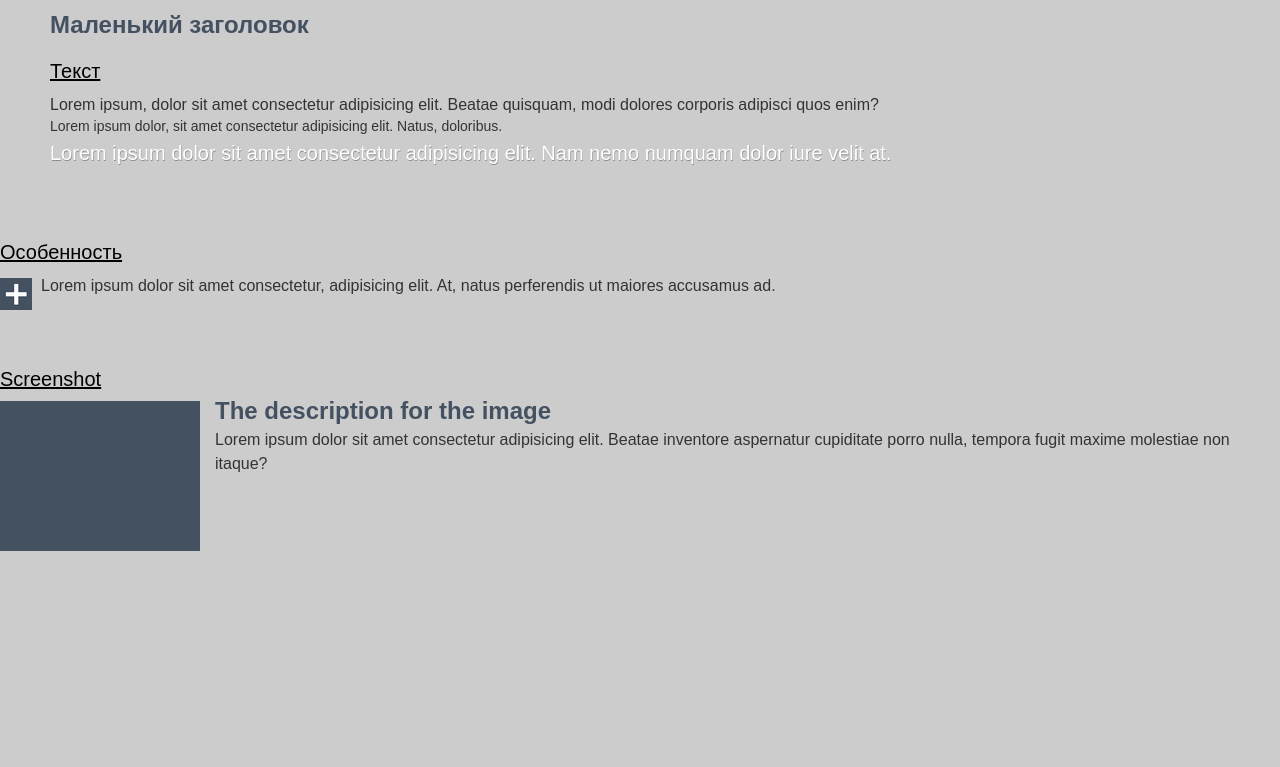
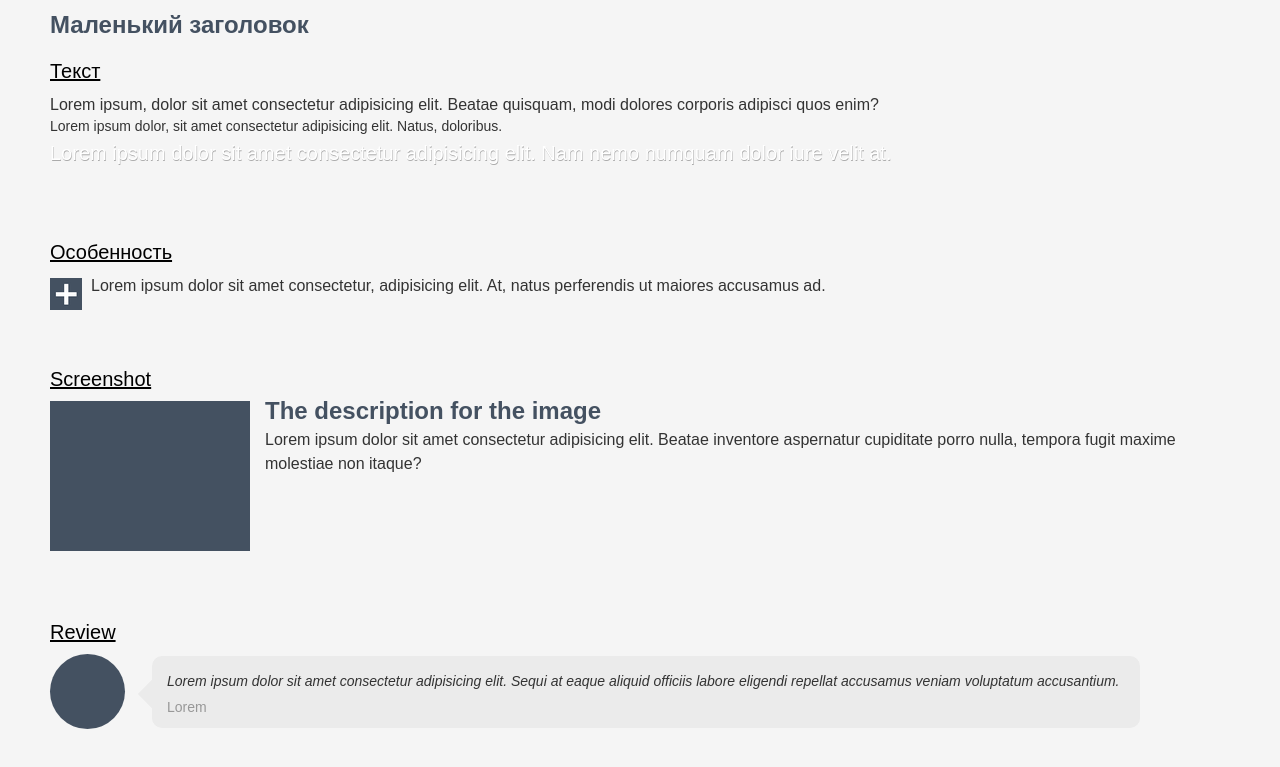
Before and after one commit to MichaelZolotov77/Produck-name-grey, a website built with Parcel: page src/uikit.html in a window 1280 px wide. Shown: the part 227-994 px from the top of the page. Before the commit the page ends 800 px from the top, so only its background shows below. Built offline with nearby package versions, Linux system fonts and the light colour scheme.

Commit message:
Компонент review

```diff
--- /dev/null
+++ b/src/assets/styles/components/_review.scss
@@ -0,0 +1,55 @@
+.review {
+  display: flex;
+  flex-direction: column;
+  align-items: center;
+
+  @media ($tablet) {
+    flex-direction: row;
+  }
+  &__image {
+    @include img();
+    width: 7.5rem;
+    height: 7.5rem;
+    border-radius: 50%;
+    margin-bottom: 2.6rem;
+
+    @media ($tablet) {
+      margin-bottom: 0;
+      margin-right: 2.7rem;
+      flex-shrink: 0;
+    }
+  }
+
+  &__text {
+    position: relative;
+    @include p2();
+    background-color: $grey2;
+    padding: 1.6rem 2rem 1.2rem 1.5rem;
+    border-radius: 1rem;
+
+    &::before {
+      content: "";
+      position: absolute;
+      background-color: $grey2;
+      width: 2rem;
+      height: 2rem;
+      transform: rotate(45deg);
+      top: -1rem;
+      left: calc(50% - 1rem);
+
+      @media ($tablet) {
+        top: 2.8rem;
+        left: -1rem;
+      }
+    }
+
+    &-item {
+      font-style: italic;
+      margin-bottom: 0.8rem;
+    }
+
+    &-author {
+      color: $grey1;
+    }
+  }
+}
--- a/src/assets/styles/components/_screenshot.scss
+++ b/src/assets/styles/components/_screenshot.scss
@@ -7,11 +7,9 @@
   }
 
   &__image {
+    @include img();
     width: 100%;
     height: 15rem;
-    background-color: $primaryColor;
-    object-fit: cover;
-    object-position: center;
     margin-bottom: 1.5rem;
 
     @media ($tablet) {
--- a/src/assets/styles/components/index.scss
+++ b/src/assets/styles/components/index.scss
@@ -1,2 +1,3 @@
 @import "./feature";
 @import "./screenshot";
+@import "./review";
--- a/src/assets/styles/utils/_mixins.scss
+++ b/src/assets/styles/utils/_mixins.scss
@@ -43,3 +43,9 @@
   line-height: 1.8;
   text-shadow: $mainShadow;
 }
+
+@mixin img($bg: $primaryColor) {
+  object-fit: cover;
+  object-position: center;
+  background-color: $bg;
+}
--- a/src/assets/styles/utils/_vars.scss
+++ b/src/assets/styles/utils/_vars.scss
@@ -2,6 +2,7 @@
 $white: #fff;
 $grey1: #989898;
 $grey2: #ebebeb;
+$grey3: #f5f5f5;
 $primaryColor: #445161;
 $secondaryColor: #445162;
 $textColor: #333333;
--- a/src/uikit.html
+++ b/src/uikit.html
@@ -6,7 +6,7 @@
     <title>ui kit</title>
     <link rel="stylesheet" href="./assets/styles/uikit.scss" />
   </head>
-  <body style="background-color: #ccc">
+  <body style="background-color: #f5f5f5">
     <div class="container">
       <div class="ui__title">Заголовки</div>
       <h1 class="h1">Самый важный заголовок</h1>
@@ -26,7 +26,7 @@
         Lorem ipsum dolor sit amet consectetur adipisicing elit. Nam nemo
         numquam dolor iure velit at.
       </p>
-    </div>
+
       <div class="divider"></div>
       <div class="ui__title">Особенность</div>
       <div class="feature">
@@ -48,5 +48,20 @@
           </p>
         </div>
       </div>
+      <div class="divider"></div>
+      <div class="ui__title">Review</div>
+      <div class="review">
+        <div class="review__image"></div>
+        <div class="review__text">
+          <p class="review__text-item">
+            Lorem ipsum dolor sit amet consectetur adipisicing elit. Sequi at
+            eaque aliquid officiis labore eligendi repellat accusamus veniam
+            voluptatum accusantium.
+          </p>
+          <p class="review__text-author">Lorem</p>
+        </div>
+      </div>
+      <div class="divider"></div>
+    </div>
   </body>
 </html>
```
Lines whose indentation alone changed are shown as unchanged.
